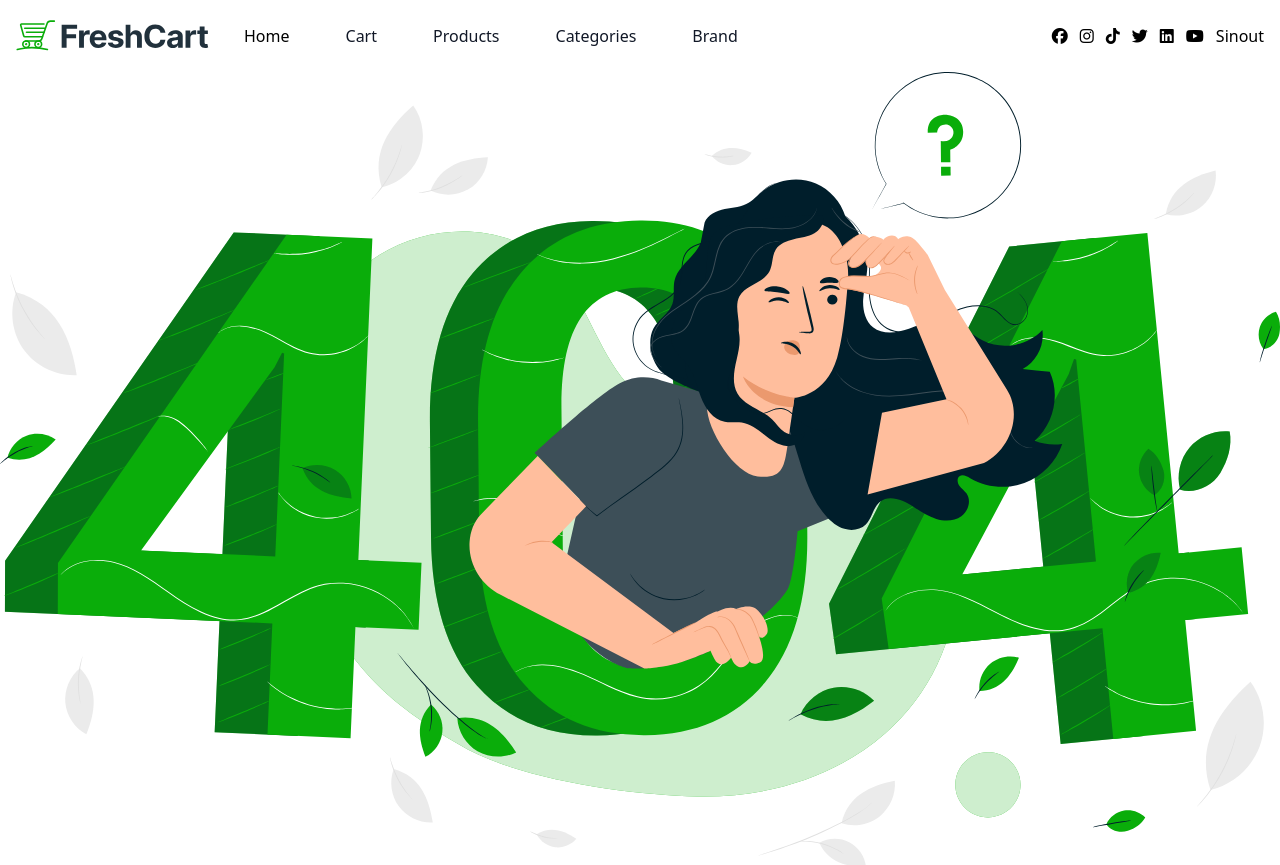
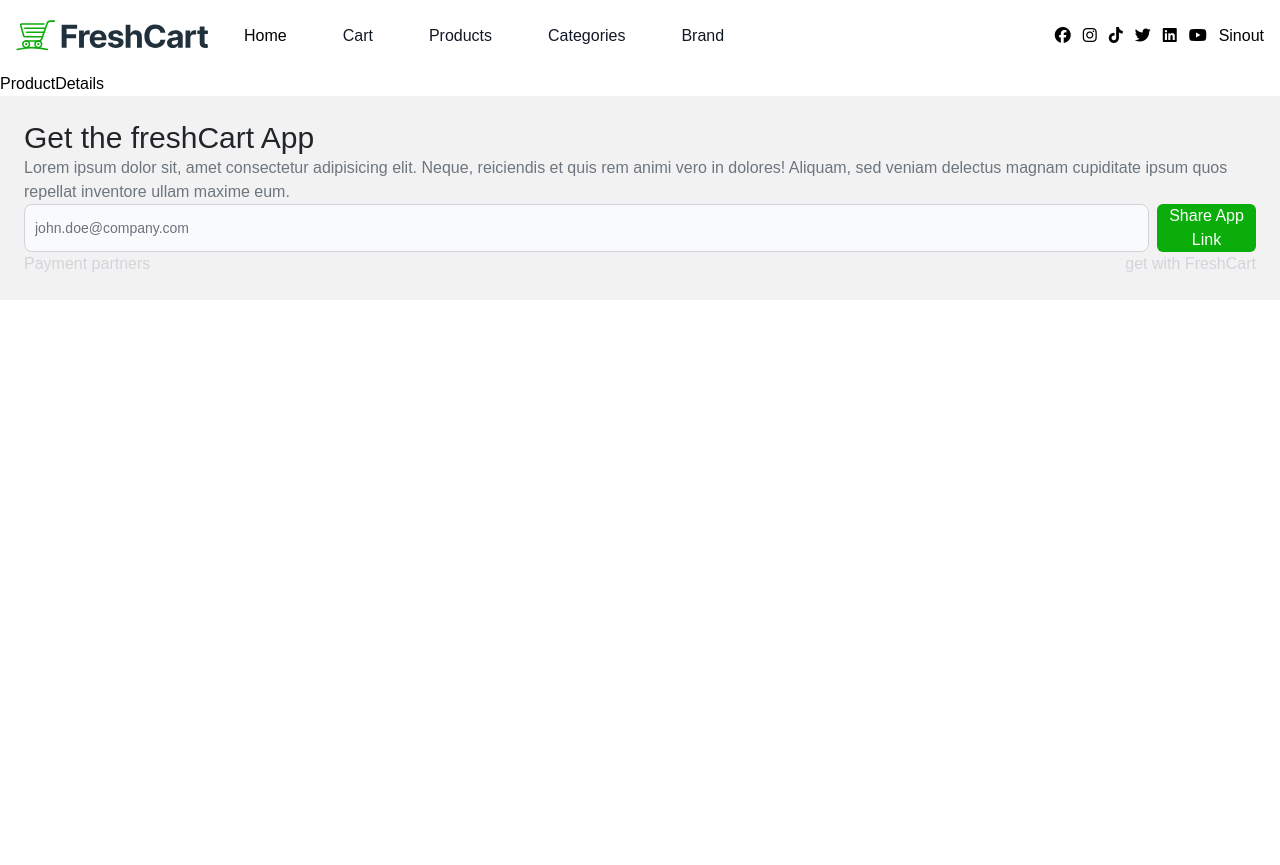
Before and after one commit to NadanasserShalaby/E-Commerce, a React (Vite) app: page /productDetails in a window 1280 px wide. Shown: the top 865 px of the page. After the commit the page ends 800 px from the top, so only its background shows below. Built offline with nearby package versions, Linux system fonts and the light colour scheme; sample sign-in values are in the browser's storage.

Commit message:
vercel_allProduct

```diff
--- a/src/App.jsx
+++ b/src/App.jsx
@@ -14,6 +14,7 @@ import Logout from './components/Logout/Logout';
 import { tokenContext } from './Context/TokenContext'
 import ProtectedRoutes from './components/ProtectedRoutes/ProtectedRoutes';
 import AuthView from './components/AuthView/AuthView'
+import ProductDetails from './components/ProductDetails/ProductDetails'
 
 function App() {
   let { setToken } = useContext(tokenContext)
@@ -50,6 +51,12 @@ function App() {
             </ProtectedRoutes>
         },
         {
+          path: "productDetails", element:
+            <ProtectedRoutes>
+              <ProductDetails />
+            </ProtectedRoutes>
+        },
+        {
           path: "card", element:
             <ProtectedRoutes>
               <Card />
--- a/src/components/Home/Home.jsx
+++ b/src/components/Home/Home.jsx
@@ -1,7 +1,8 @@
 import React from 'react'
 import style from './Home.module.css'
+import RecentProduct from './components/RecentProduct/RecentProduct'
 export default function Home() {
   return (
-    <div>Home</div>
+    <RecentProduct/>
   )
 }
--- /dev/null
+++ b/src/components/Home/components/RecentProduct/RecentProduct.jsx
@@ -0,0 +1,27 @@
+import React, { useEffect, useState } from 'react'
+import style from './RecentProduct.module.css'
+import axios from 'axios'
+import ProductItem from '../../../Shared/ProductItem/ProductItem';
+export default function RecentProduct() {
+  let [product, setProduct] = useState([]);
+  function getProduct() {
+    axios.get(`https://ecommerce.routemisr.com/api/v1/products`)
+      .then(({ data }) => {
+        console.log(data);
+        setProduct(data.data)
+
+      })
+      .catch(err => {
+        console.log(err);
+
+      })
+  }
+  useEffect(() => {
+    getProduct()
+  }, [])
+  return (
+    <div className='flex flex-wrap gap-y-3 mv-8'>
+      {product.map(prod => <ProductItem product = {prod}/> )}
+    </div>
+  )
+}
--- /dev/null
+++ b/src/components/Home/components/RecentProduct/RecentProduct.module.css
@@ -0,0 +1 @@
+.RecentProduct {}
--- /dev/null
+++ b/src/components/ProductDetails/ProductDetails.jsx
@@ -0,0 +1,7 @@
+import React from 'react'
+import style from './ProductDetails.module.css'
+export default function ProductDetails() {
+  return (
+    <div>ProductDetails</div>
+  )
+}
--- /dev/null
+++ b/src/components/ProductDetails/ProductDetails.module.css
@@ -0,0 +1 @@
+.ProductDetails {}
--- /dev/null
+++ b/src/components/Shared/ProductItem/ProductItem.jsx
@@ -0,0 +1,25 @@
+import React from 'react'
+import style from './ProductItem.module.css'
+import { Link } from 'react-router-dom';
+export default function ProductItem(props) {
+  let  {imageCover , title , category , price , ratingsAverage}= props.product
+  return (
+    <div className='w-1/6 px-2 mb-3'>
+        <div className="product">
+          <Link to={'/productDetails'}>
+          </Link>
+          <img src={imageCover} className='mb-2' alt="" />
+          <span className='text-main'>{category.name}</span>
+          <h2 className='mb-4'>{title.split(" ").splice(0,2).join(" ")}</h2>
+          <div className="flex justify-between mb-4">
+            <p>{price} EGP</p>
+            <p>
+              <i className='fa fa-star rating-color'></i>
+              {ratingsAverage}</p>
+          </div>
+          <button className='btn bg-main rounded-md w-full p-2 text-center text-white'>Add to Cart</button>
+        </div>
+      </div>
+
+  )
+}
--- /dev/null
+++ b/src/components/Shared/ProductItem/ProductItem.module.css
@@ -0,0 +1 @@
+.ProductItem {}
--- a/src/index.css
+++ b/src/index.css
@@ -7,3 +7,57 @@
     padding:5px 15px;
     color: white;
 }
+/* @import url('https://fonts.googleapis.com/css2?family=Encode+Sans+Expanded:wght@300&display=swap'); */
+:root
+{
+    --main-color:#0aad0a;
+    --light-color:#f0f3f2;
+    --shadow: rgba(145,158,171,.2) 0px 2px 4px -1px,rgba(145,158,171,.14) 0px 4px 5px 0px,rgba(145,158,171,.12) 0px 1px 10px 0px;
+    --font-family:'Encode Sans Expanded', sans-serif;
+    --rating-color:#ffc908;
+}
+
+body{
+    font-family: var(--font-family) !important;
+}
+.rating-color
+{
+    color: var(--rating-color);
+}
+.cursor-pointer
+{
+    cursor: pointer;
+}
+a , a:hover{
+    color: black;
+    text-decoration: none;
+}
+
+.product .btn
+{
+    transition: transform 1s , opacity 1s;
+    transform: translateY(100%);
+    opacity: 0;
+}
+.product:hover .btn
+{
+    opacity: 1;
+    transform: translateY(0%);
+
+}
+.font-sm
+{
+    font-size: 14px;
+}
+.text-main
+{
+    color: var(--main-color);
+}
+.bg-main
+{
+    background-color: var(--main-color) !important;
+}
+.bg-main-light
+{
+    background-color: var(--light-color) !important;
+}
```
